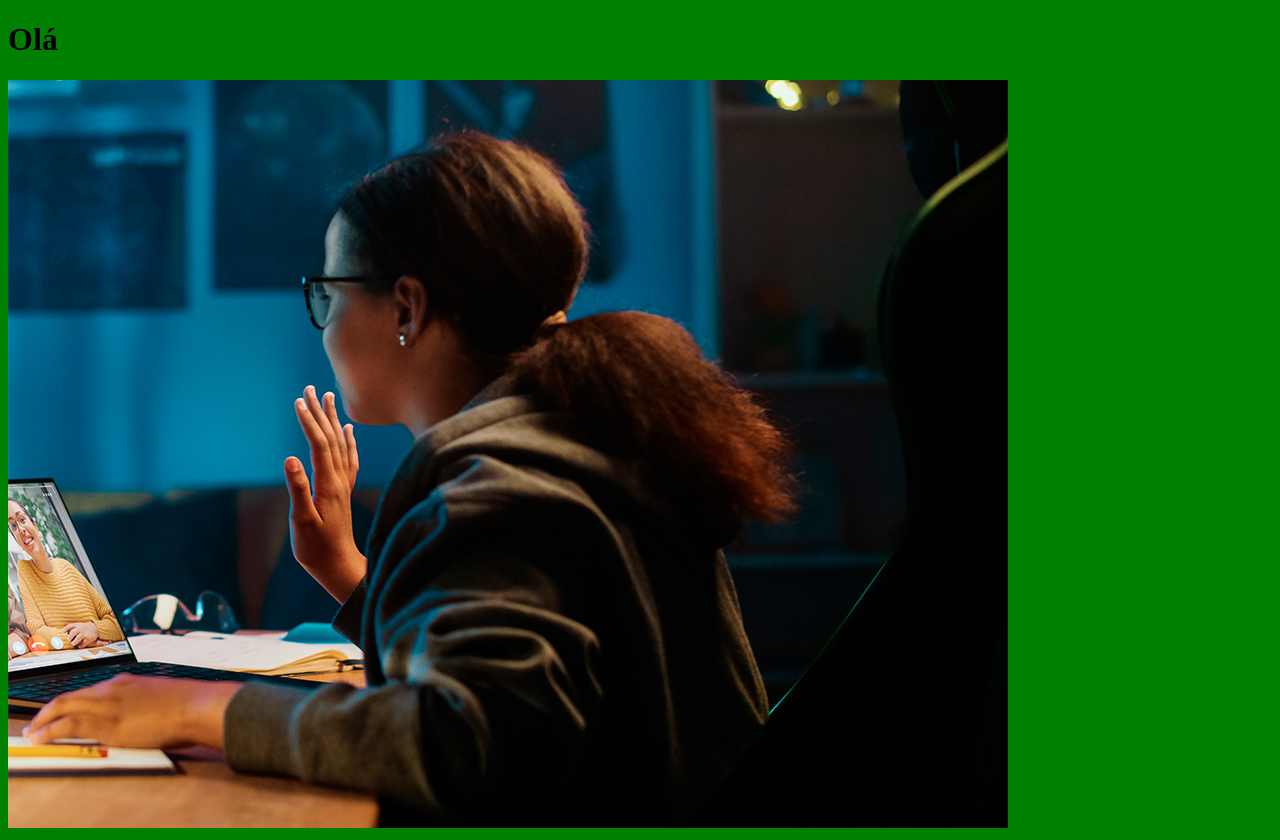
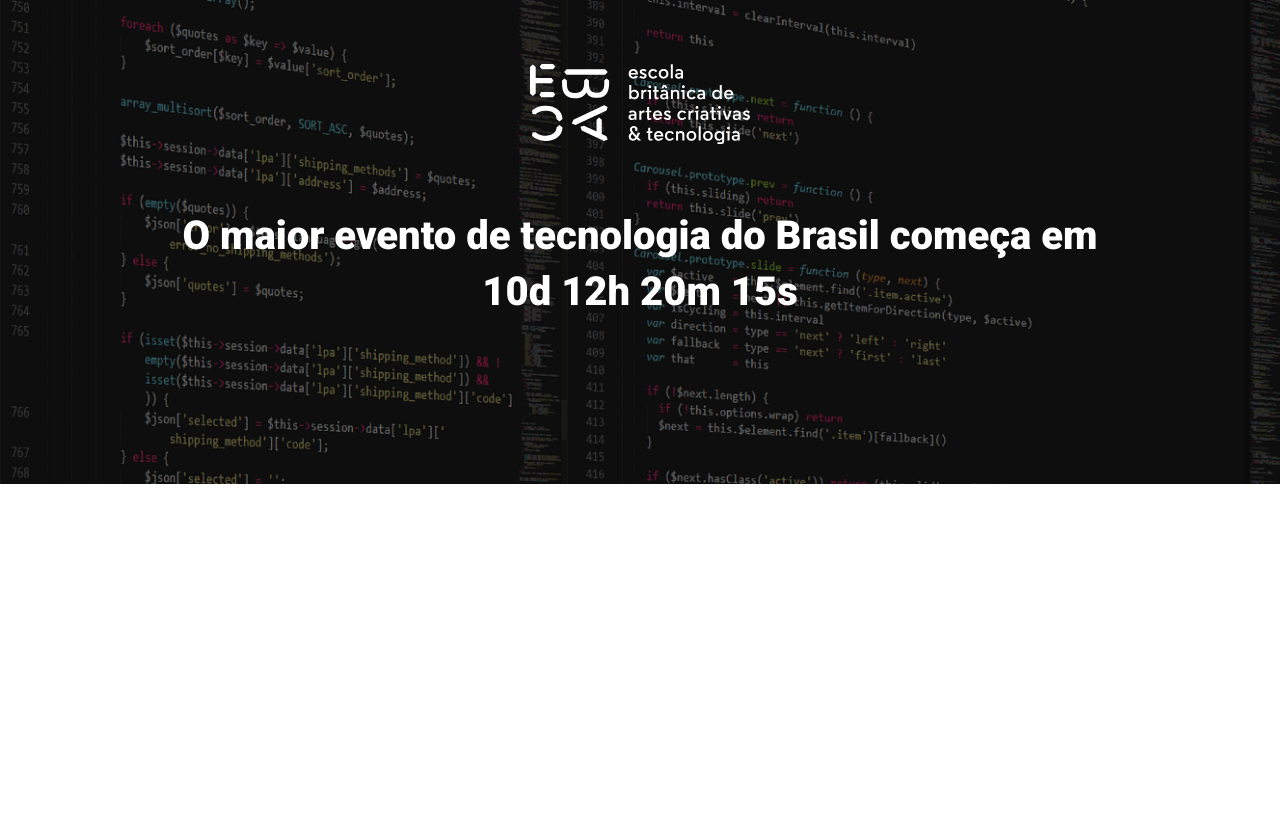
Before and after one commit to Caio-Cristian/ebac_tech_talks, a website built with Parcel: page src/index.html in a window 1280 px wide. After the commit the page ends 800 px from the top, so only its background shows below. Built offline with nearby package versions, Linux system fonts and the light colour scheme.

Commit message:
criando o hero

```diff
--- a/package.json
+++ b/package.json
@@ -3,7 +3,8 @@
   "version": "1.0.0",
   "main": "index.js",
   "scripts": {
-    "dev": "parcel src/index.html src/styles/main.scss src/scripts/main.js",
+    "dev": "parcel src/index.html src/styles/main.scss src/scripts/main.js --no-cache",
+    "build": "parcel build src/index.html --no-cache --public-url ./",
     "test": "echo \"Error: no test specified\" && exit 1"
   },
   "keywords": [],
--- a/src/index.html
+++ b/src/index.html
@@ -3,12 +3,23 @@
 <head>
     <meta charset="UTF-8">
     <meta name="viewport" content="width=device-width, initial-scale=1.0">
-    <title>Document</title>
+    <title>EBAC Tech Talks</title>
+
+    <link rel="preconnect" href="https://fonts.googleapis.com">
+    <link rel="preconnect" href="https://fonts.gstatic.com" crossorigin>
+    <link href="https://fonts.googleapis.com/css2?family=Roboto:wght@900&display=swap" rel="stylesheet">
     <link rel="stylesheet" href="./styles/main.scss">
 </head>
 <body>
-    <h1>Olá</h1>
-    <img src="./images/backend.png" alt="">
+    <header class="hero">
+        <div class="container">
+            <img class="hero__logo" src="./images/ebac_logo.svg" alt="EBAC">
+            <p class="hero__text">
+                O maior evento de tecnologia do Brasil começa em 10d 12h 20m 15s
+            </p>
+        </div>
+    </header>
+
     <script src="scripts/main.js"></script>
 </body>
 </html>
--- /dev/null
+++ b/src/styles/_hero.scss
@@ -0,0 +1,52 @@
+.hero {
+    padding-top: 64px;
+    padding-bottom: 100px;
+    background-image: url(../images/fundo.png);
+    background-repeat: no-repeat;
+    background-size: cover;
+    position: relative;
+
+    .container {
+        position: relative;
+    }
+
+    &::before {
+        position: absolute;
+        top: 0;
+        left: 0;
+        width: 100%;
+        height: 100%;
+        background-color: #000;
+        content: '';
+        opacity: 0.5;
+    }
+
+    &__text {
+        margin-top: 64px;
+        margin-bottom: 64px;
+        font-size: 40px;
+        line-height: 56px;
+        font-weight: 800px;
+        text-align: center;
+    }
+
+    &__logo {
+        margin: 0 auto;
+        height: 80px;
+        display: block;
+    }
+
+    @media (max-width:640px) {
+        padding: 40px 0;
+
+        &__logo {
+            height: 40px;
+        }
+
+        &__text {
+            font-size: 22px;
+            line-height: 24px;
+            margin: 24px 0;
+        }
+    }
+}
--- a/src/styles/main.scss
+++ b/src/styles/main.scss
@@ -1,3 +1,23 @@
-body {
-    background-color: green;
+@use 'hero';
+
+* {
+    margin: 0;
+    padding: 0;
+    box-sizing: border-box;
+    font-family: "Roboto", sans-serif;
+    color: #fff;
 }
+
+.container {
+    max-width: 960px;
+    width: 100%;
+    margin: 0 auto;
+
+    @media (max-width:640px) {
+        max-width: 80%;
+    }
+
+    @media (max-width: 1024px) {
+        max-width: 90%;
+    }
+}
```
